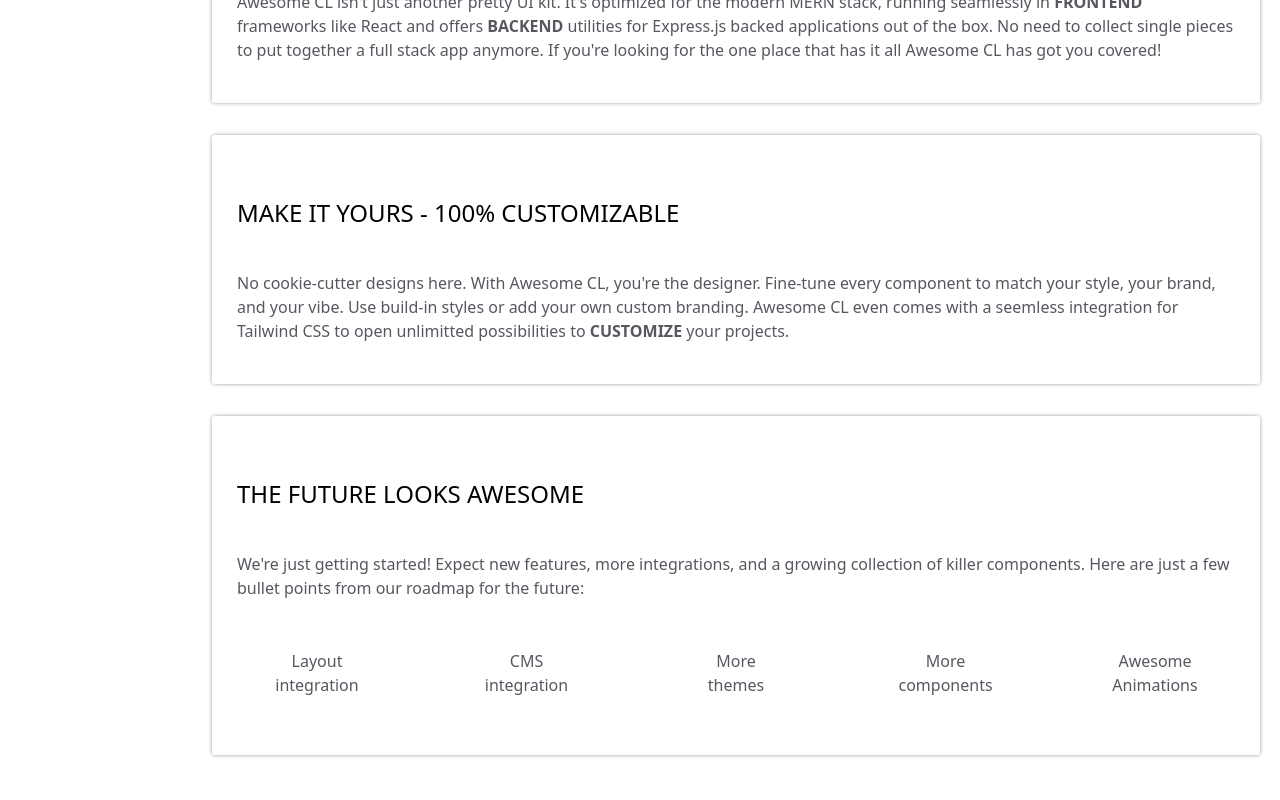
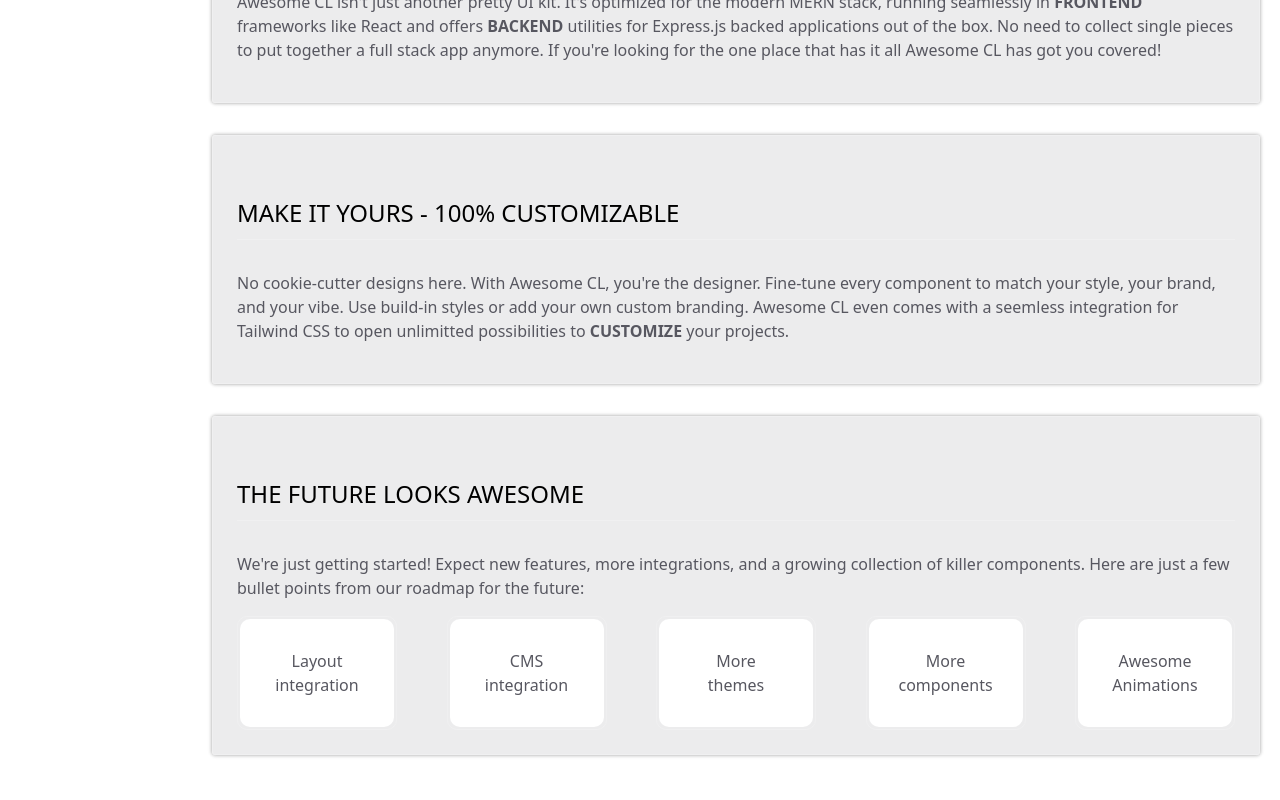
Before and after one commit to Team-Collaborators/Awesome-CL, a React (Vite) app: page /instructions in a window 1280 px wide. Shown: the part 940-1740 px from the top of the page. Built offline with nearby package versions, Linux system fonts and the light colour scheme.

Commit message:
added background color blob thing + transparent bg for sections

```diff
--- a/src/components/ExampleViewer/ExampleViewer.module.scss
+++ b/src/components/ExampleViewer/ExampleViewer.module.scss
@@ -31,11 +31,13 @@
 
 .componentUl {
   display: flex;
-  justify-content: left;
+  flex-wrap: wrap;
+  justify-content: space-evenly;
   align-items: center;
   gap: 1rem;
   width: 100%;
   & li {
-    width: 100%;
+    // width: 100%;
+    flex-grow: 1;
   }
 }
--- a/src/components/MainBackendLayout/MainBackendLayout.module.scss
+++ b/src/components/MainBackendLayout/MainBackendLayout.module.scss
@@ -38,7 +38,7 @@
   margin-bottom: 2rem;
   padding: 1.5rem;
   // border-radius: 10px;
-  // background-color: #ffffff0d;
+  background-color: var(--background-color-transparent);
   box-shadow: $box-shadow-all-sides;
   transition: background-color 0.3s, box-shadow 0.3s;
 }
--- a/src/components/MainFrontendLayout/MainFrontendLayout.module.scss
+++ b/src/components/MainFrontendLayout/MainFrontendLayout.module.scss
@@ -27,10 +27,12 @@
     max-width: 1300px;
     display: flex;
     flex-direction: column;
-    overflow: hidden;
+    //overflow: hidden;
 
-    .section, section {
+    .section,
+    section {
       padding: 1.5rem;
+      background-color: var(--background-color-transparent);
       box-shadow: $box-shadow-all-sides;
       margin-bottom: 1.5rem;
       overflow: hidden;
@@ -56,8 +58,6 @@
           flex-wrap: wrap;
         }
       }
-
-
 
       .li {
         text-align: center;
@@ -86,7 +86,6 @@
       }
     }
 
-
     .importDescription {
       // color: var(--muted-text-color);
       font-size: 1.2rem;
--- a/src/components/ShowcaseSection/ShowcaseSection.scss
+++ b/src/components/ShowcaseSection/ShowcaseSection.scss
@@ -29,13 +29,12 @@
   scrollbar-width: none; /* Hides the scrollbar */
 }
 
-
-
 .component-box {
+  background-color: var(--background-color);
   flex: 0 0 auto;
   width: 18rem;
   height: 16rem;
-  border: 1px solid #e0e0e0;
+  border: 1px solid var(--input-border-color);
   border-radius: 0.5rem;
   box-shadow: $box-shadow-light;
   padding: 1rem;
@@ -55,7 +54,7 @@
   overflow: hidden;
   padding: 0.3rem;
   width: 100%;
-  }
+}
 .component-content > * {
   max-width: 100%; /* Ensure elements don't overflow */
   max-height: 100%;
--- a/src/pages/AboutUs/AboutUs.jsx
+++ b/src/pages/AboutUs/AboutUs.jsx
@@ -60,8 +60,8 @@ const AboutUs = () => {
     <div className={styles.aboutUs}>
       <h1 className={styles.title}>About Us</h1>
 
+      <section className={styles.section}>
         <h2 className={styles.subtitle}>Built for Students, by Students</h2>
-
         <p className={styles.description}>
           Our component library is designed for junior developers, recent
           graduates, and anyone ready to level up in web development. We get it:
@@ -69,7 +69,9 @@ const AboutUs = () => {
           component is crafted with your needs in mind—easy to implement, highly
           customizable, and packed with cool styles.
         </p>
+      </section>
 
+      <section className={styles.section}>
         <h2 className={styles.subtitle}>Why We Create</h2>
         <ul className={styles.list}>
           <li>
@@ -91,7 +93,8 @@ const AboutUs = () => {
             Learn with detailed explanations and examples.
           </li>
         </ul>
-
+      </section>
+      <section className={styles.section}>
         <h2 className={styles.subtitle}>What You Can Expect</h2>
         <ul className={styles.list}>
           <li>
@@ -107,7 +110,9 @@ const AboutUs = () => {
             styles, animations, and components based on industry trends.
           </li>
         </ul>
+      </section>
 
+      <section className={styles.section}>
         <h2 className={styles.subtitle}>Join the Community!</h2>
         <p className={styles.description}>
           This library is a community of learners and creators. Connect with us,
@@ -115,6 +120,7 @@ const AboutUs = () => {
           your first project or a portfolio masterpiece, we’re here to support
           you!
         </p>
+      </section>
 
       <h2 className={styles.subtitle}>Our Team</h2>
       <div className={styles.team}>
--- a/src/pages/AboutUs/AboutUs.module.scss
+++ b/src/pages/AboutUs/AboutUs.module.scss
@@ -12,6 +12,16 @@
   @media (max-width: 768px) {
     padding: 20px 15px;
   }
+}
+
+.section {
+  box-shadow: styles.$box-shadow-all-sides;
+  padding: 1.5rem;
+  border: styles.$border-color;
+  width: auto;
+  margin-top: 2rem;
+  border-radius: 3px;
+  background-color: var(--background-color-transparent);
 }
 
 .title {
--- a/src/pages/Instructions/Customization.jsx
+++ b/src/pages/Instructions/Customization.jsx
@@ -61,10 +61,13 @@ const Customization = () => {
         </div>
       </section>
 
-      <h2 className={styles.subtitle}>Level Up your Workflow with Tailwind</h2>
+      <section className={styles.shadow}>
+        <h2 className={styles.subtitle}>
+          Level Up your Workflow with Tailwind
+        </h2>
         <p className={styles.paragraph}>
-        Awesome CL comes with full Tailwind integration that allows you to style
-        with ease for simply awesome results:
+          Awesome CL comes with full Tailwind integration that allows you to
+          style with ease for simply awesome results:
         </p>
         <ul>
           <section className={styles.shadow}>
@@ -109,6 +112,7 @@ const Customization = () => {
             </div>
           </section>
         </ul>
+      </section>
     </div>
   );
 };
--- a/src/pages/Instructions/GettingStarted.jsx
+++ b/src/pages/Instructions/GettingStarted.jsx
@@ -66,11 +66,11 @@ const GettingStarted = () => {
         >
           <RenderCode className={styles.code} code={installation} />
         </div>
+        <p className={styles.paragraph}>
+          After the short install you're ready to go! Browse the frontend
+          components or check out the backend utilities according to your needs!
+        </p>
       </section>
-      <p className={styles.paragraph}>
-        After the short install you're ready to go! Browse the frontend
-        components or check out the backend utilities according to your needs!
-      </p>
 
       <section className={styles.shadow}>
         <h2 className={styles.subtitle}>Importing components</h2>
--- a/src/pages/Instructions/Instructions.module.scss
+++ b/src/pages/Instructions/Instructions.module.scss
@@ -3,9 +3,6 @@
 @use "sass:color";
 
 $optional-color: #5a2778;
-// $box-shadow-all-sides: 0 2px 3px rgba(0, 0, 0, 0.1),
-//   0 -2px 3px rgba(0, 0, 0, 0.1), 2px 0 3px rgba(0, 0, 0, 0.1),
-//   -2px 0 3px rgba(0, 0, 0, 0.1);
 
 .page {
   padding: 40px 20px;
@@ -57,10 +54,6 @@ $optional-color: #5a2778;
   border-bottom: styles.$border-color;
   padding-bottom: 8px;
   text-transform: uppercase;
-  // background: linear-gradient(to right, #8f52bc, #26b3c6);
-  // -webkit-background-clip: text;
-  // background-clip: text;
-  // -webkit-text-fill-color: transparent;
 
   // @media (max-width: 768px) {
   //   font-size: 1.5rem;
@@ -87,11 +80,7 @@ $optional-color: #5a2778;
 }
 
 .link {
-  // color: color.adjust($optional-color, $lightness: 15%);
   font-weight: bold;
-  // &:hover {
-  //   color: color.adjust($optional-color, $lightness: 30%);
-  // }
   color: var(--muted-text-color);
   &:hover {
     color: var(--text-color);
@@ -99,6 +88,13 @@ $optional-color: #5a2778;
 }
 
 .installationSection {
+  box-shadow: styles.$box-shadow-all-sides;
+  padding: 1.5rem;
+  border: styles.$border-color;
+  width: auto;
+  margin-top: 2rem;
+  border-radius: 3px;
+  background-color: var(--background-color-transparent);
   ul {
     display: flex;
     flex-direction: row;
@@ -160,21 +156,17 @@ $optional-color: #5a2778;
   width: 10rem;
   height: auto;
   border: styles.$border-color;
-  // margin: 1rem;
-  font-size: var(--paragraph-font-size); /* Assuming this variable is defined */
-  background-color: var(
-    --background-color
-  ); /* Ensure it blends with your design */
-  border-radius: 10px; /* Rounded corners, adjust as needed */
-  z-index: 1; /* Ensures content stays on top */
-  overflow: hidden; /* Clip pseudo-elements to the element's boundary */
+  font-size: var(--paragraph-font-size);
+  background-color: var(--background-color--transparent);
+  border-radius: 10px;
+  z-index: 1;
+  overflow: hidden;
 
-  /* Animated border effect */
   &::before {
     content: "";
     position: absolute;
     top: 0;
-    left: -100%; /* Start animation off-screen */
+    left: -100%;
     width: 100%;
     height: 100%;
     background: linear-gradient(
@@ -196,13 +188,13 @@ $optional-color: #5a2778;
     right: 2px;
     bottom: 2px;
     background: var(--background-color);
-    border-radius: 10px; /* Matches parent border radius */
+    border-radius: 10px;
     z-index: 0;
   }
 
   &:hover::before {
-    left: 0; /* Brings the animation into view */
-    transition: all 0.5s ease-in-out; /* Smooth animation effect */
+    left: 0;
+    transition: all 0.5s ease-in-out;
   }
   & span {
     position: relative;
@@ -224,4 +216,5 @@ $optional-color: #5a2778;
   width: auto;
   margin-top: 2rem;
   border-radius: 3px;
+  background-color: var(--background-color-transparent);
 }
--- a/src/styles/main.scss
+++ b/src/styles/main.scss
@@ -75,6 +75,9 @@ body {
   font-family: var(--font-stack);
   background-color: var(--background-color);
   color: var(--text-color);
+  background-image: url("../assets/images/bbblurry.svg");
+  background-attachment: fixed;
+  background-repeat: no-repeat;
 }
 
 ul {
--- a/src/styles/theme.scss
+++ b/src/styles/theme.scss
@@ -2,6 +2,8 @@
   --primary-color: #083748;
   --secondary-color: #083e52;
   --background-color: #ffffff; /* Light mode background */
+  // --background-color-transparent: rgba(255, 255, 255, 0.65);
+  --background-color-transparent: rgba(130, 130, 132, 0.15);
   --text-color: #000000; /* Light mode text color */
   --optional-color: #5a2778;
   --input-bg-color: #f0f0f0;
@@ -17,6 +19,7 @@ body.dark-theme {
   --primary-color: #2b2b2b;
   --secondary-color: #1c1c1c;
   --background-color: #282828; /* Dark mode background */
+  --background-color-transparent: rgba(40, 40, 40, 0.65);
   --text-color: #e1e0e0; /* Dark mode text color */
   --optional-color: #7a3d99;
   --input-bg-color: #282828d4;
```
Also changed, not shown: src/assets/images/bbblurry.svg (added). Lines whose indentation alone changed are shown as unchanged.
